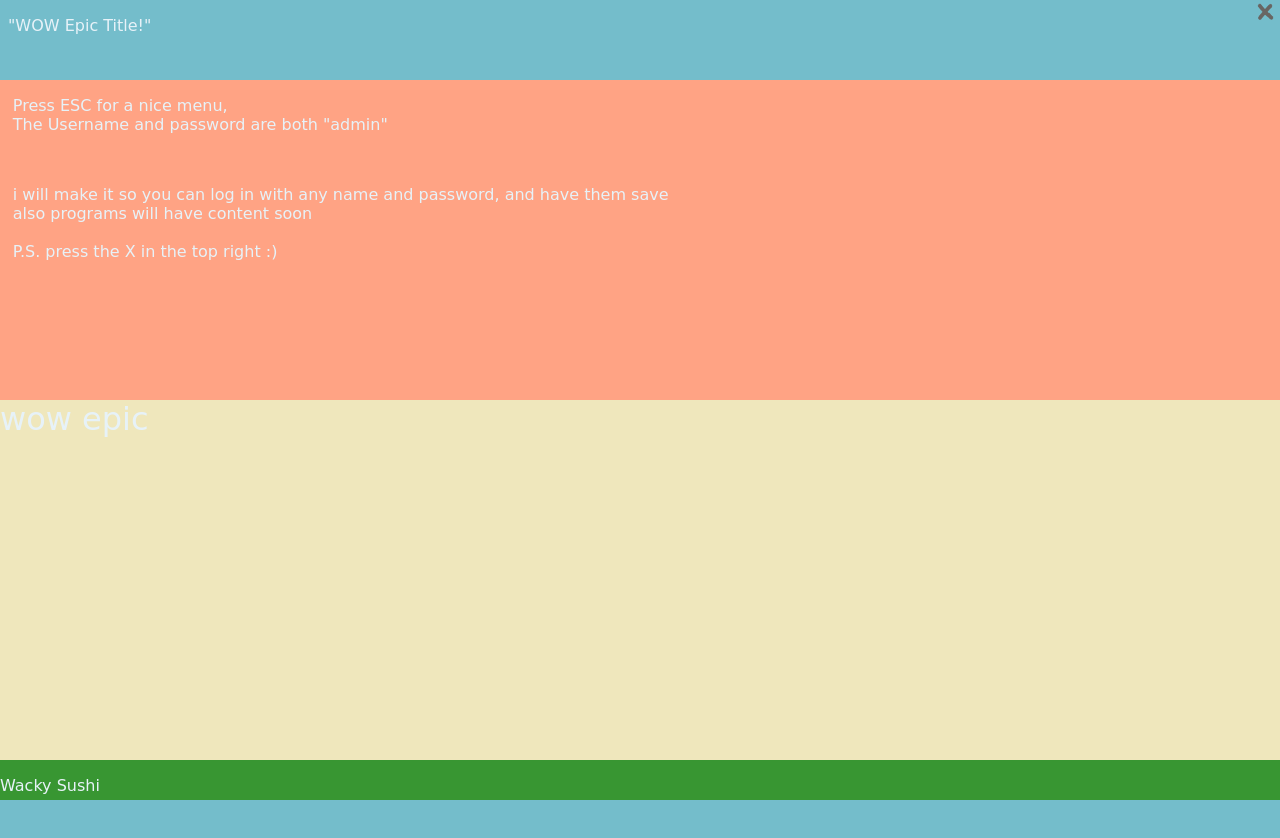
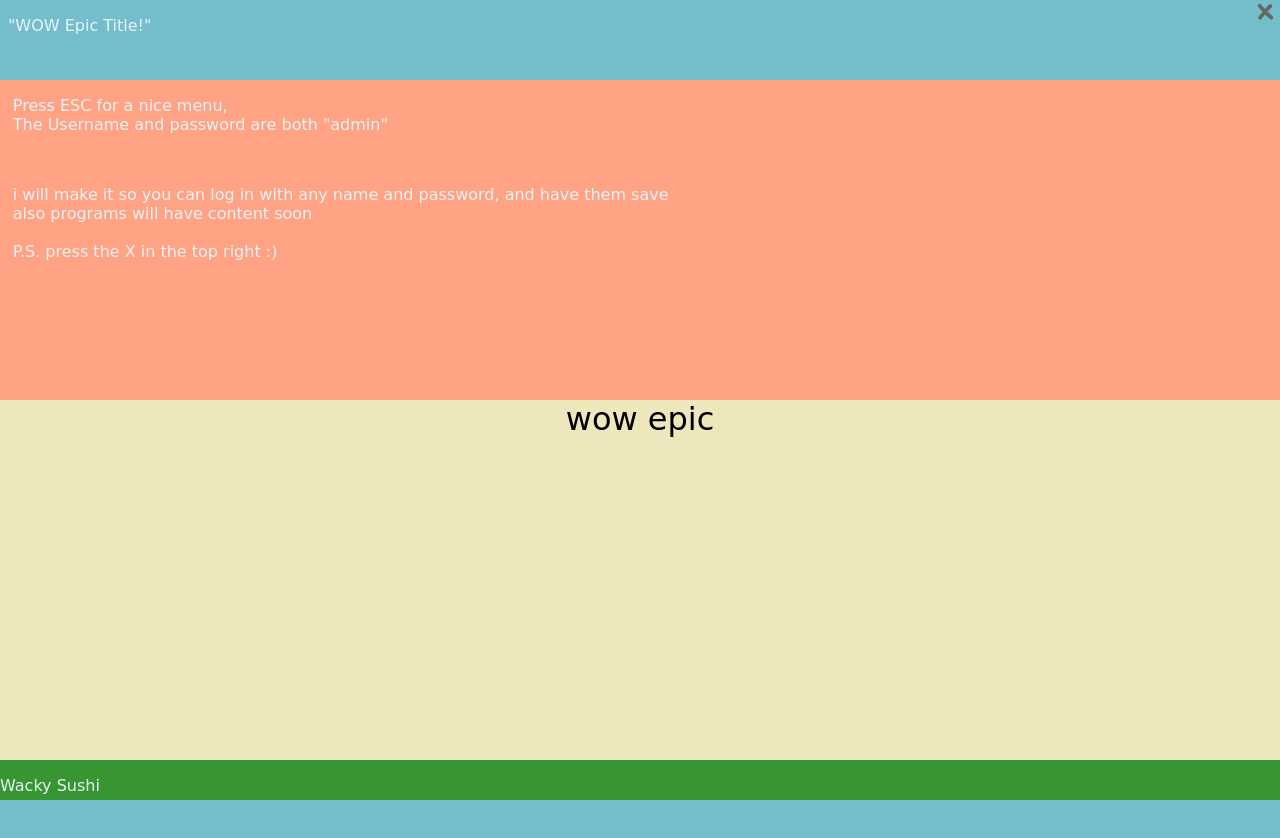
Before and after one commit to ErrorBox/ErrorBox.github.io, a plain HTML site: page index.html in a window 1280 px wide. Shown: the top 838 px of the page. Drawn offline with nearby package versions, Linux system fonts and the light colour scheme.

Commit message:
Update main.css

```diff
--- a/css/main.css
+++ b/css/main.css
@@ -9,11 +9,12 @@
 }
 #last {
     background-color: #efe7bc;
-    color: #e7f2f8;
+    color: black;
     position: absolute;
     height: 50vh;
     left: 0;
     bottom: 0;
+    text-align: center;
     font-size: xx-large;
     font-family: 'Pangolin', cursive;
     width: 100vw;
```
